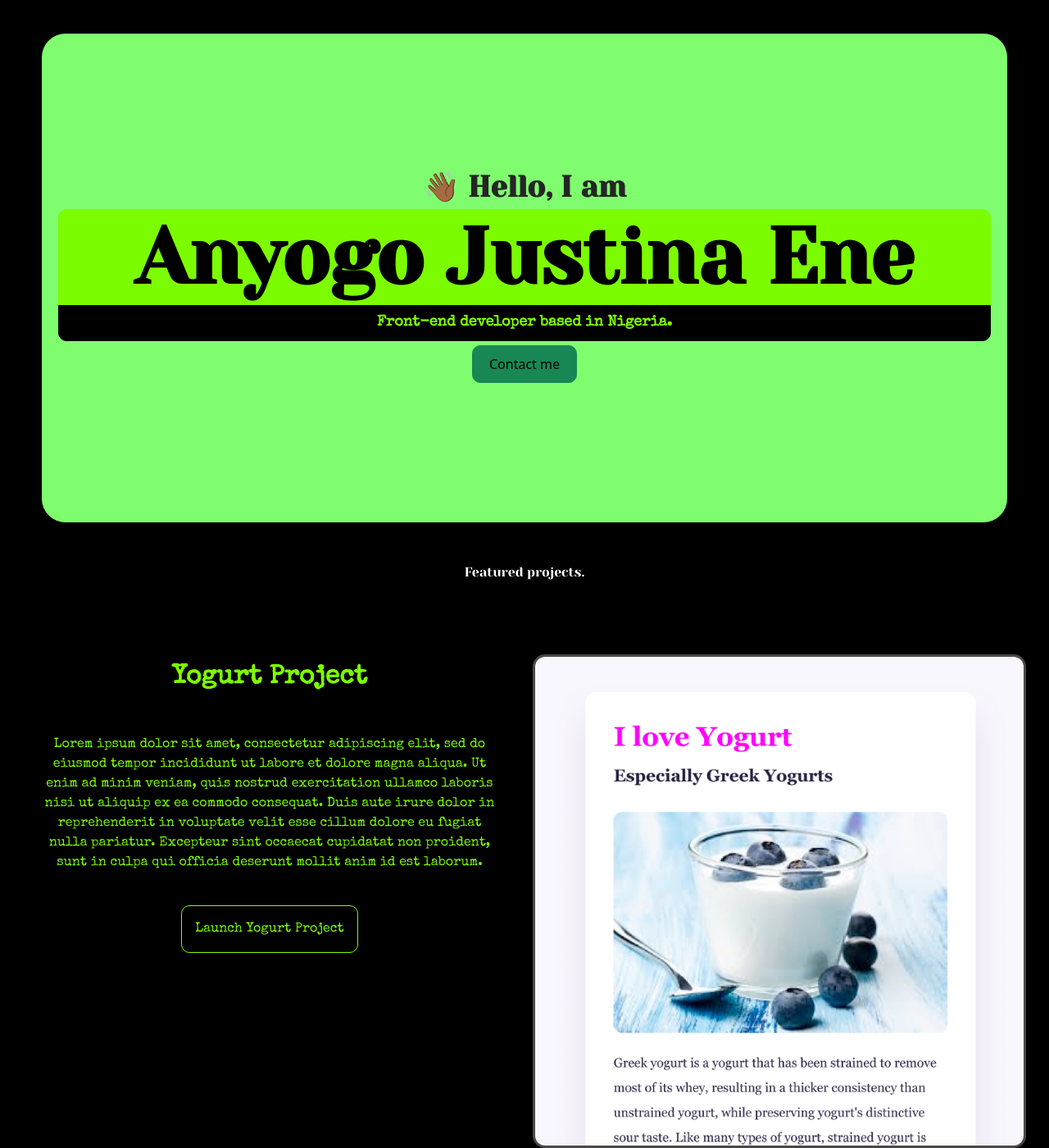
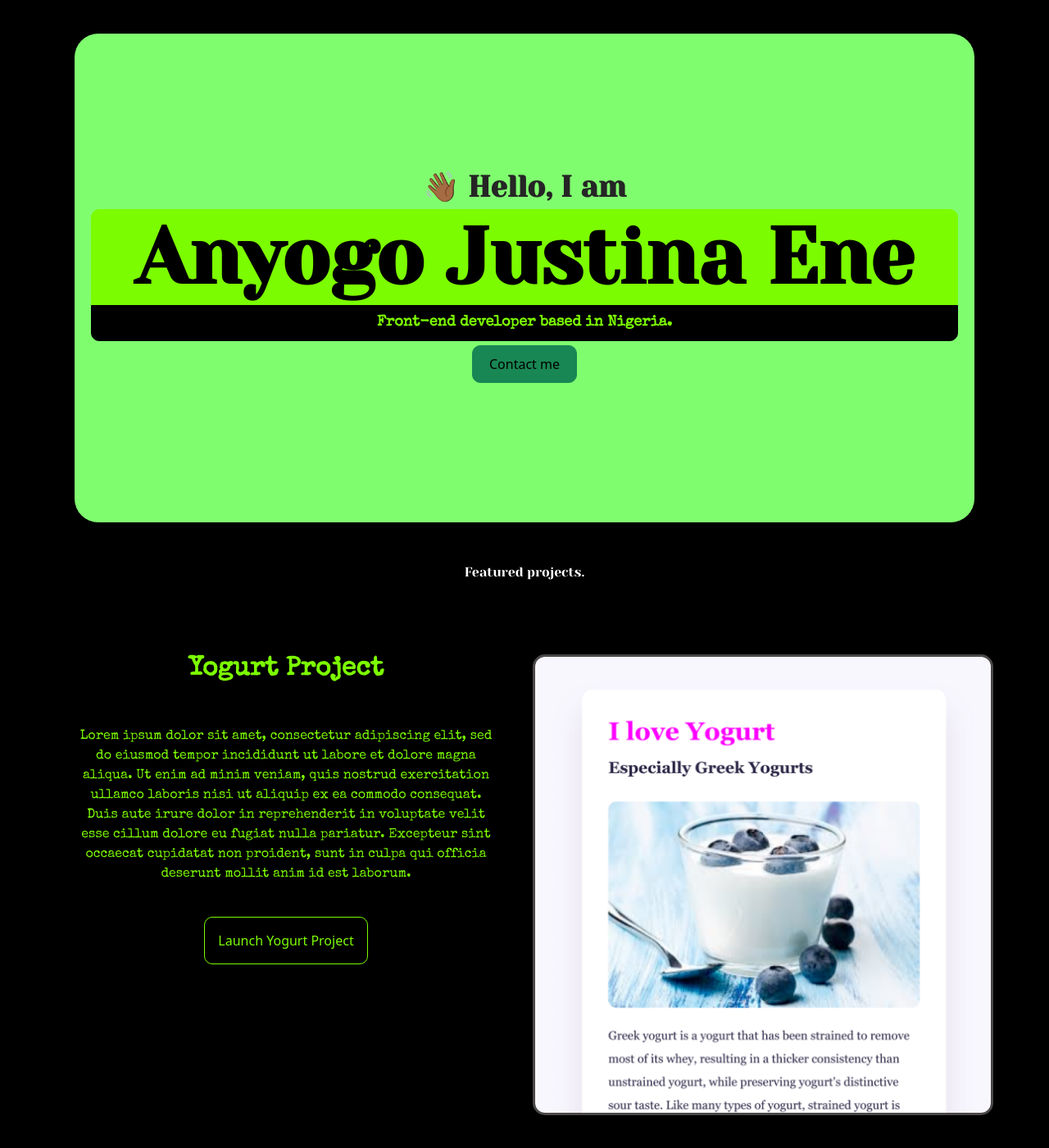
Before and after one commit to Redin-Digo/mock-portfolio, a plain HTML site: page index.html in a window 1280 px wide. Shown: the top 1400 px of the page at 82% size. Drawn offline with nearby package versions, Linux system fonts and the light colour scheme.

Commit message:
Updated code.

```diff
--- a/index.html
+++ b/index.html
@@ -46,7 +46,7 @@
     </div class="container">
      <p class="text-center m-5">Featured projects.</p>
       <div class="row text-center mb-4 mt-5">
-        <div class="col-md-6">
+        <div class="col-sm-6">
             <div class="project-description">
             <h2>Yogurt Project</h2>
             <p class="mt-3 p-4 info">Lorem ipsum dolor sit amet, consectetur adipiscing elit,
@@ -60,13 +60,13 @@
           </div>
             </div>
         <div class="col-md-6">
-            <img src="/images/yogurt.png" alt="A cup of yogurt" class="img-fluid d-none d-lg-block">
+            <img src="images/yogurt.png" alt="A cup of yogurt" class="img-fluid d-none d-lg-block">
         </div>
       </div>
 
        <div class="row text-center mb-4 mt-5">
         <div class="col-md-6">
-            <img src="/images/yoga.png" alt="A cup of yogurt" class="img-fluid d-none d-lg-block">
+            <img src="images/yoga.png" alt="A cup of yogurt" class="img-fluid d-none d-lg-block">
         </div>
          <div class="col-md-6">
              <div class="project-description">
@@ -98,7 +98,7 @@
           </div>
             </div>
         <div class="col-md-6">
-            <img src="/images/weather.png" alt="A cup of yogurt" class="img-fluid d-none d-lg-block">
+            <img src="images/weather.png" alt="A cup of yogurt" class="img-fluid d-none d-lg-block">
         </div>
       </div>
     </div>
--- a/styles/portfolio.css
+++ b/styles/portfolio.css
@@ -6,6 +6,9 @@
 body {
   background-color: var(--default-colour);
   color: white;
+  max-width: 1200px;
+  display: block;
+  margin: 0 auto;
 }
 
 h1,
@@ -19,6 +22,7 @@ h6 {
 }
 
 h1 {
+  text-align: center;
   background-color: var(--main-colour);
   font-size: 96px;
   color: var(--default-colour);
@@ -55,12 +59,17 @@ p {
   padding: 160px 20px;
   border: 1px solid var(--default-colour);
   border-radius: 30px;
+  max-width: 1200px;
 }
 
 .hero p {
   color: rgb(37, 37, 37);
   font-size: 36px;
   font-weight: bold;
+}
+
+.hero h1 {
+  text-align: center;
 }
 
 .hero h2 {
@@ -143,7 +152,7 @@ h2 {
   border-radius: 15px;
 }
 
-@media (max-width: 700px) {
+@media (max-width: 900px) {
   .info {
     text-align: center;
   }
@@ -156,6 +165,10 @@ h2 {
     font-size: 48px;
   }
 
+  .img-fluid {
+    display: none;
+  }
+
   .project-desciption,
   .col-md-6,
   .info,
```
